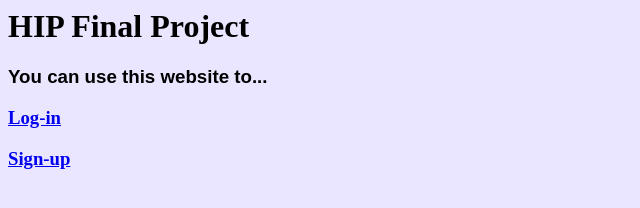
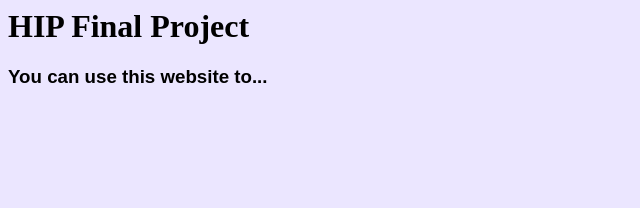
Before and after one commit to Maraya03102002/Maraya03102002.github.io, a plain HTML site: page 4.html in a window 1280 px wide. Shown: the whole page, without its empty margins (0-640 px from the left). Drawn offline with Linux system fonts and the light colour scheme.

Commit message:
Update 4.html

```diff
--- a/4.html
+++ b/4.html
@@ -9,13 +9,6 @@
 <body>
   <h3 style="font-family:arial;" style="font-size:170%;">You can use this website to... </h3>
 
-
-
-  <a href="Log-in.html" class= "btn btn-primary"><h3>Log-in</h3></a>
-
-    <a href="Sign-up.html" class= "btn btn-primary"><h3>Sign-up</h3></a>
-
-
 </body>
   </heading>
     </html>
```
